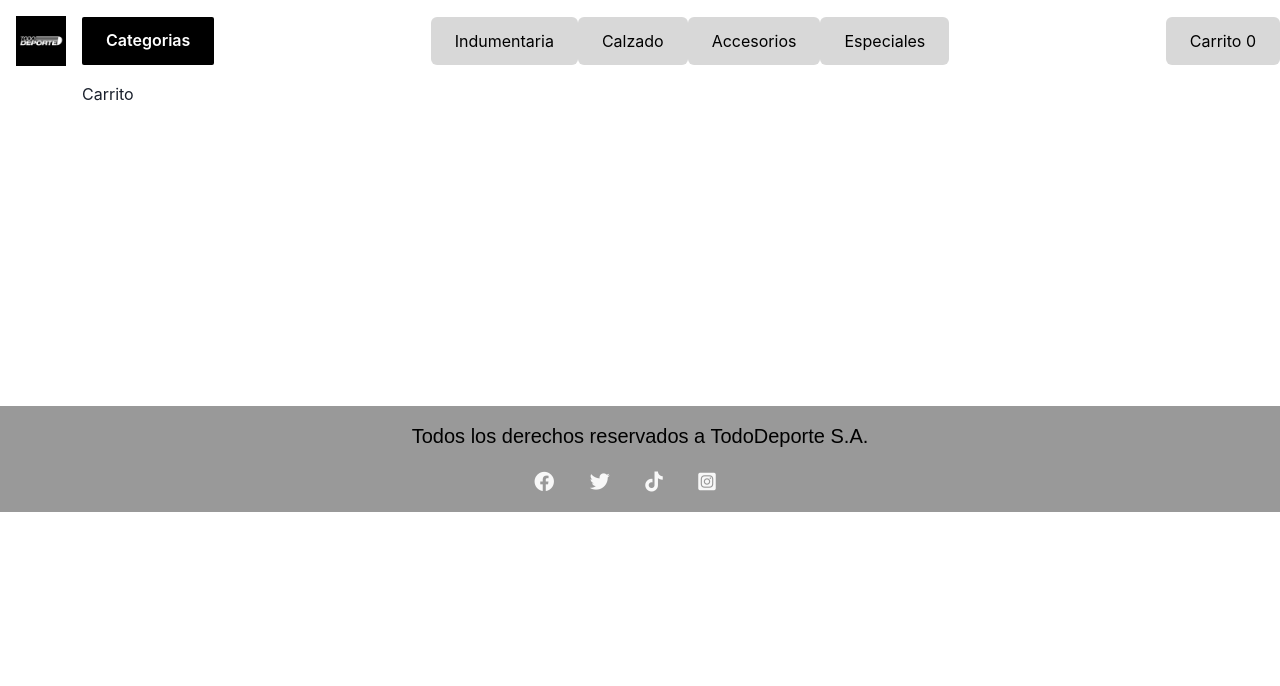
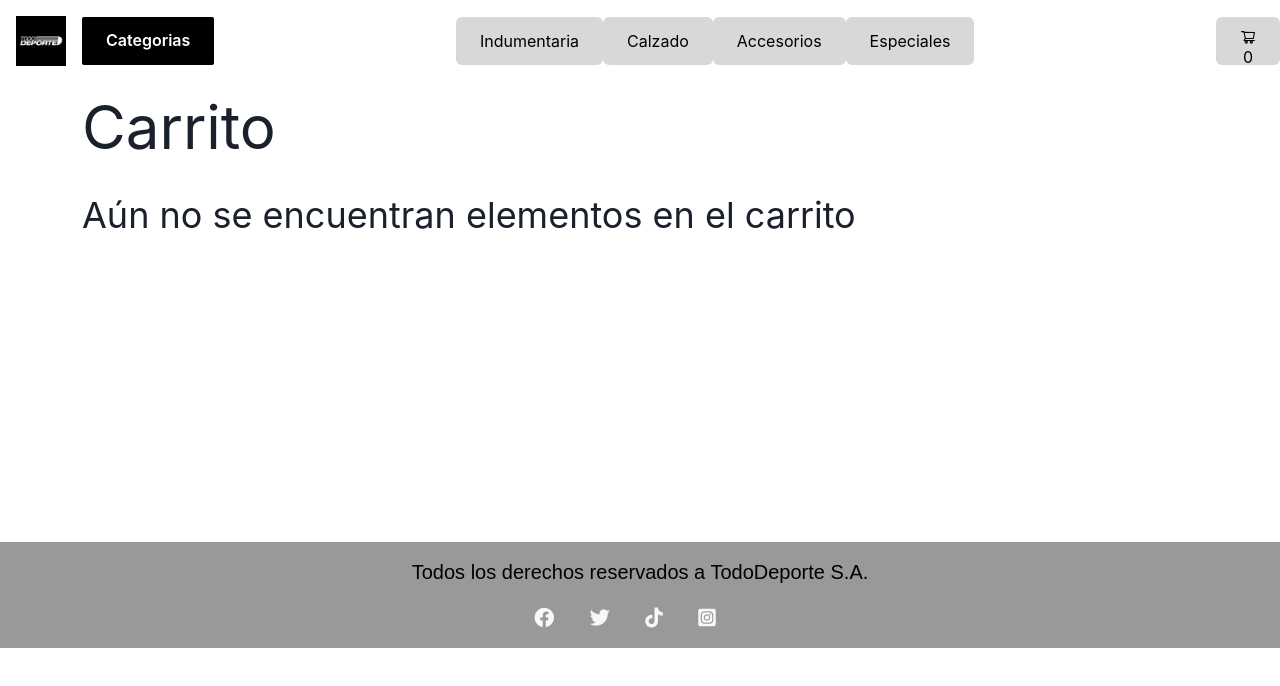
Before and after one commit to NDiaz23/entregaCoderReact, a React (Vite) app: page /cart in a window 1280 px wide. Shown: the top 686 px of the page. Built offline with nearby package versions, Linux system fonts and the light colour scheme.

Commit message:
commit de ultimos detalles

```diff
--- a/src/App.jsx
+++ b/src/App.jsx
@@ -41,9 +41,17 @@ const App = () => {
     return carrito.reduce((inc, prod) => inc + prod.cantidad, 0);
   }
 
+  const precioTotal = () => {
+    return carrito.reduce((inc, prod) => inc + prod.precio * prod.cantidad, 0);
+  }
+
+  const vaciarCarrito = () => {
+    setCarrito([]);
+  }
+
   return (
     <div className="App" bg='black.800'>
-      <CartContext.Provider value={ {carrito, agregarProducto, cantidadCarrito} }>
+      <CartContext.Provider value={ {carrito, agregarProducto, cantidadCarrito, precioTotal, vaciarCarrito} }>
 
         <BrowserRouter>
           <NavBar/>
--- a/src/components/Cart.jsx
+++ b/src/components/Cart.jsx
@@ -1,34 +1,49 @@
 import React, { useContext } from 'react'
 import { CartContext } from '../context/CartContext'
+import {Card, CardBody, Stack, Heading, Text,CardFooter,Button, Image } from '@chakra-ui/react'
 
 const Cart = () => {
 
-  const {carrito} = useContext(CartContext);
+  const {carrito, precioTotal, vaciarCarrito} = useContext(CartContext);
+
+  const vaciarCarro = () => {
+    vaciarCarrito();
+  }
+
 
   return (
     <div className="container">
-        <div>Carrito</div>
+        <Text fontSize='6xl'>Carrito</Text>
 
         {
           carrito.map((prod) => (
-            <div key={prod.id}>
-              <h2>{prod.nombre}</h2>
-              <p>Precio por unidad: {prod.precio}</p>
-              <p>Cantidad: {prod.cantidad}</p>
-              <p>Precio total: {prod.precio * prod.cantidad}</p>
-            </div>
 
+          <Card direction={{ base: 'column', sm: 'row' }} overflow='hidden' variant='outline'>
+          <Image objectFit='cover' maxW={{ base: '100%', sm: '400px' }} src={prod.imagen} alt={prod.nombre}/>
 
+          <Stack>
+            <CardBody>
+              <Heading size='md'>{prod.nombre}</Heading>
+                <Text py='2' fontSize={20}><Text as='b'>Precio:</Text>  {prod.precio}</Text>
+                <Text py='2' fontSize={20}><Text as='b'>Cantidad:</Text>  {prod.cantidad}</Text>
+                <Text py='2' fontSize={20}><Text as='b'>Precio total:</Text> ${prod.precio * prod.cantidad}</Text>
+            </CardBody>
+          </Stack>
+          </Card>
           ))
         }
 
 
-
+        {/* Condiciono estos campos si existen datos en el carrito */}
+        {
+          carrito.length > 0 ?
+          <div>
+              <Text fontSize='6xl'>El total de su compra es de: ${precioTotal()} </Text>
+              <Button variant='solid' colorScheme='blue' onClick={vaciarCarro}>Vaciar mi carrito</Button>
+          </div>
+          :  <Text fontSize='4xl'>Aún no se encuentran elementos en el carrito </Text>
+        }
     </div>
-
-
-
-
   )
 }
 
--- a/src/components/CartWidget.jsx
+++ b/src/components/CartWidget.jsx
@@ -1,6 +1,7 @@
 import React, { useContext } from 'react'
 import { Link } from 'react-router-dom'
 import { CartContext } from '../context/CartContext'
+import { AiOutlineShoppingCart } from "react-icons/ai";
 
 const CartWidget = () => {
 
@@ -9,8 +10,7 @@ const CartWidget = () => {
   return (
     <div>
       <Link to = '/cart'>
-        Carrito
-        <span>  {cantidadCarrito()}</span>
+      <AiOutlineShoppingCart/>{cantidadCarrito()}
       </Link>
     </div>
   )
```
